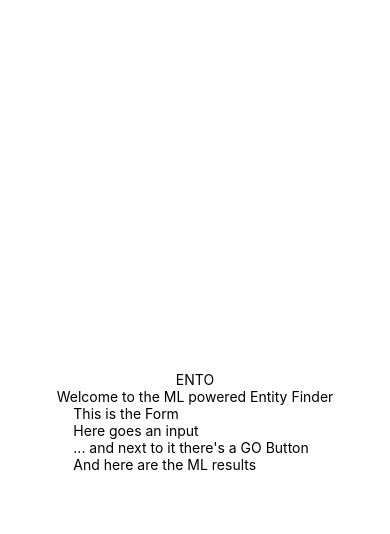
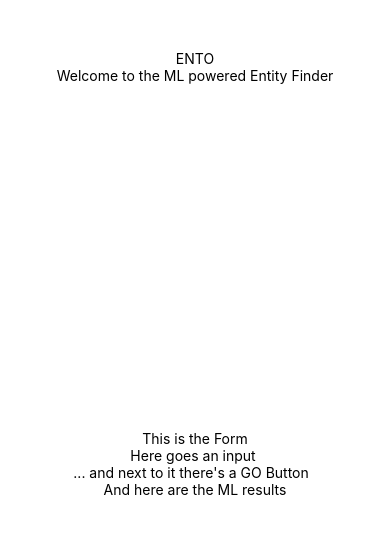
Before and after one commit to kimono76/ento-react-native, a React Native app in the folder ento-expo/: screen / in a window 390 px wide. Shown: the top 534 px of the page. Built offline with nearby package versions, Linux system fonts and the light colour scheme.

Commit message:
feat: add styles for the design of the main form

```diff
--- a/ento-expo/App.js
+++ b/ento-expo/App.js
@@ -18,6 +18,7 @@ const styles = StyleSheet.create({
     flex: 1,
     backgroundColor: '#fff',
     alignItems: 'center',
-    justifyContent: 'center',
+    paddingTop: 50,
+    // justifyContent: 'center',
   },
 });
--- a/ento-expo/components/MainForm.js
+++ b/ento-expo/components/MainForm.js
@@ -1,9 +1,9 @@
 import React from 'react'
-import { View,Text,Button } from 'react-native'
+import { View,Text,Button,StyleSheet } from 'react-native'
 
 const MainForm = ()=> {
   return (
-    <View>
+    <View style={styles.mainFormContainer}>
         <Text>This is the Form</Text>
         <Text>Here goes an input </Text>
         <Text>... and next to it there's a GO Button  </Text>
@@ -12,4 +12,12 @@ const MainForm = ()=> {
   )
 }
 
+const styles = StyleSheet.create({
+  mainFormContainer: {
+    flex: 1,
+    alignItems: 'center',
+    justifyContent: 'center',
+  },
+});
+
 export default MainForm
```
